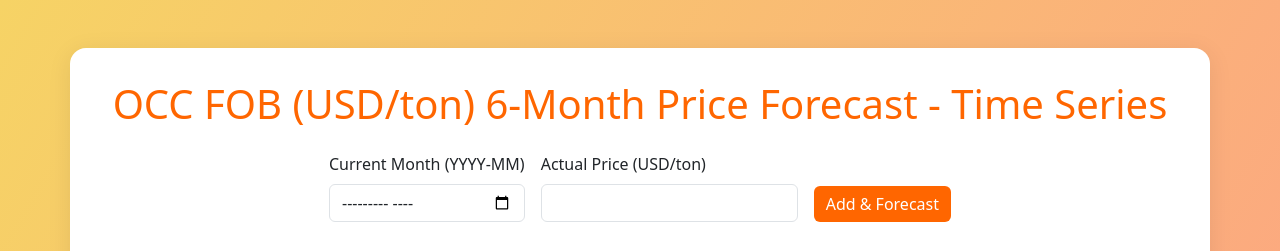
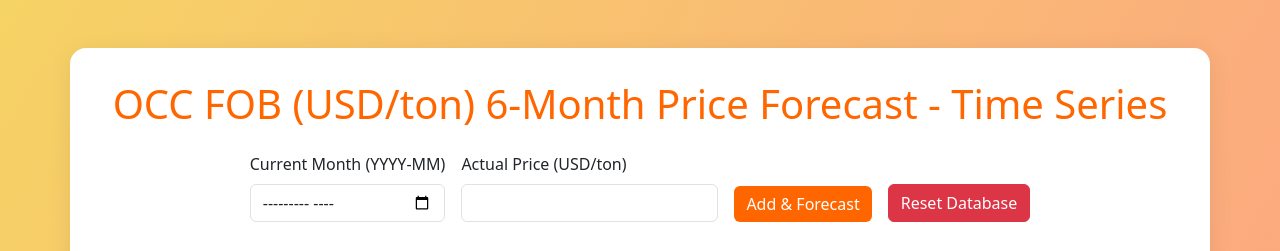
Before and after one commit to RudraS025/OCC-FOB-Forecast, a Flask app: template templates/index.html in a window 1280 px wide. Shown: the top 251 px of the page. Run offline with Flask 3, Linux system fonts and the light colour scheme; the template is opened without the code that fills it, so the values that code supplies are empty.

Commit message:
Add Reset Database button to UI and backend

```diff
--- a/app.py
+++ b/app.py
@@ -148,6 +148,21 @@ def log_all_dates():
 @app.route('/', methods=['GET', 'POST'])
 def index():
     try:
+        if request.method == 'POST' and 'reset_db' in request.form:
+            import os
+            if os.path.exists(DB_PATH):
+                os.remove(DB_PATH)
+            init_db_from_excel()
+            message = 'Database has been reset to original historical data.'
+            df = load_data()
+            log_series = np.log(df['OCC_FOB_USD_ton'])
+            lags = [1, 12]
+            model = load_model()
+            forecast = []
+            plot_url = None
+            last_month = df.index[-1] if len(df.index) > 0 else None
+            last_month_str = last_month.strftime('%B %Y') if last_month is not None else 'No Data'
+            return render_template('index.html', forecast=forecast, last_month=last_month_str, message=message, plot_url=plot_url)
         df = load_data()
         log_series = np.log(df['OCC_FOB_USD_ton'])
         lags = [1, 12]
--- a/templates/index.html
+++ b/templates/index.html
@@ -29,6 +29,9 @@
             </div>
             <div class="col-auto align-self-end">
                 <button type="submit" class="btn btn-custom">Add & Forecast</button>
+            </div>
+            <div class="col-auto align-self-end">
+                <button type="submit" class="btn btn-danger" name="reset_db" value="1" onclick="return confirm('Are you sure you want to reset the database to original historical data? This will remove all changes.');">Reset Database</button>
             </div>
         </form>
         {% if message %}
```
